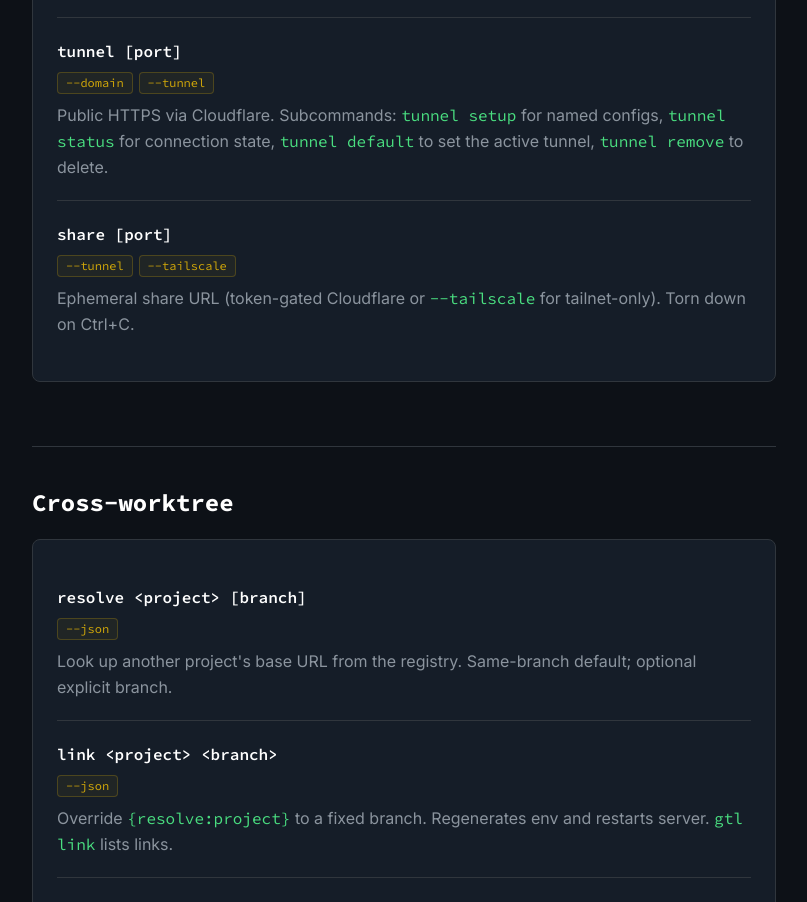
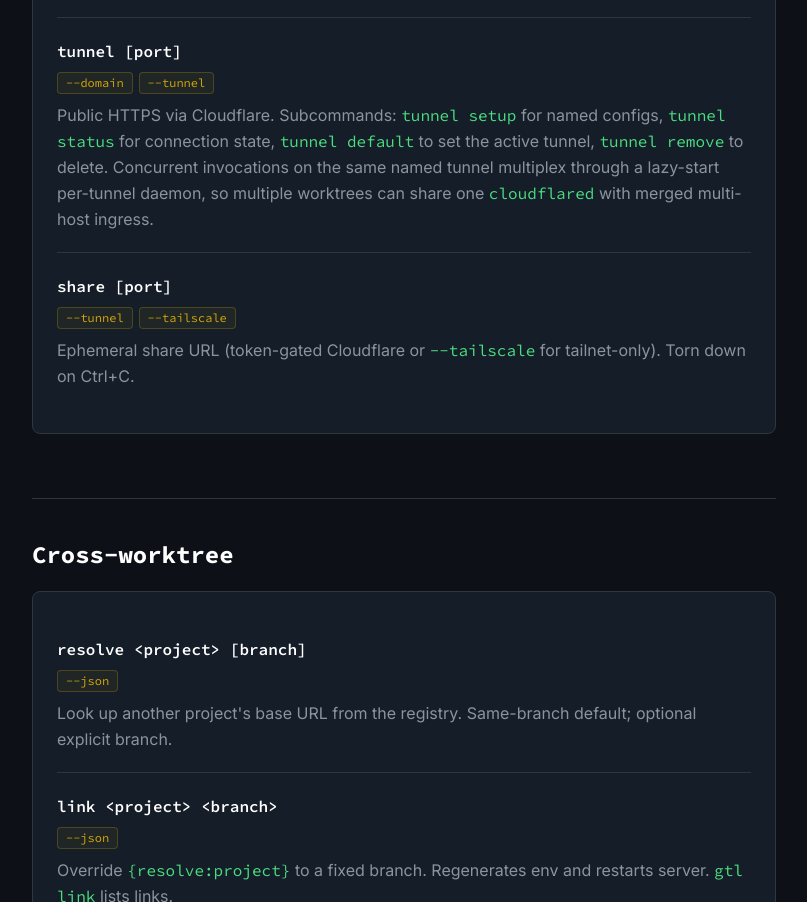
Before and after one commit to git-treeline/website, an Astro site: page /docs/cli in a window 1280 px wide. Shown: the part 5482-6384 px from the top of the page, without its empty margins (352-1159 px from the left). Built offline with nearby package versions, Linux system fonts and the light colour scheme; Astro itself is replaced by a stand-in of ours.

Commit message:
Update docs for v0.41.0 release
Cover v0.41.0's tunnel daemon: concurrent gtl tunnel invocations on
the same named tunnel now multiplex through one cloudflared via a
per-tunnel lazy-start daemon. Networking guide gains the daemon
mechanics (socket under ~/.cloudflared/, merged multi-host ingress,
~5s idle exit, propagated errors on unexpected cloudflared exits).
CLI tunnel entry and features/networking page note the multi-worktree
sharing. Homepage version badge bumped to v0.41.0.

```diff
--- a/src/pages/docs/cli/index.astro
+++ b/src/pages/docs/cli/index.astro
@@ -469,7 +469,9 @@ import DocsPagination from '../../../components/DocsPagination.astro';
             Public HTTPS via Cloudflare. Subcommands: <code class="text-accent-light">tunnel setup</code> for named
             configs, <code class="text-accent-light">tunnel status</code> for connection state, <code
               class="text-accent-light">tunnel default</code
-            > to set the active tunnel, <code class="text-accent-light">tunnel remove</code> to delete.
+            > to set the active tunnel, <code class="text-accent-light">tunnel remove</code> to delete. Concurrent
+            invocations on the same named tunnel multiplex through a lazy-start per-tunnel daemon, so multiple worktrees
+            can share one <code class="text-accent-light">cloudflared</code> with merged multi-host ingress.
           </p>
         </div>
 
--- a/src/pages/docs/networking/index.astro
+++ b/src/pages/docs/networking/index.astro
@@ -281,6 +281,9 @@ import DocsPagination from '../../../components/DocsPagination.astro';
     <p class="text-muted mb-4">
       <strong class="text-white">Named mode</strong> (your domain): after running <code class="text-accent-light">gtl tunnel setup</code>, every <code class="text-accent-light">gtl tunnel</code> maps to <code class="text-white">{'{routeKey}.yourdomain.dev'}</code> using the same route key convention as the local router. Stable, predictable, and branch-specific. Multiple Cloudflare domains are supported.
     </p>
+    <p class="text-muted mb-4">
+      Running <code class="text-accent-light">gtl tunnel</code> from two worktrees at once on the same named tunnel is safe: the first invocation forks a lazy per-tunnel-name daemon under <code class="text-white">~/.cloudflared/</code> (socket mode 0600), subsequent invocations register their hostname+port with it, and the daemon owns the single <code class="text-accent-light">cloudflared</code> with a merged multi-host ingress. The daemon idle-exits about 5s after the last client disconnects; an unexpected <code class="text-accent-light">cloudflared</code> exit propagates a real error to every client instead of leaving you staring at a dead URL.
+    </p>
 
     <h3>gtl share</h3>
     <p class="text-muted mb-4">
--- a/src/pages/features/networking/index.astro
+++ b/src/pages/features/networking/index.astro
@@ -158,7 +158,7 @@ import BenefitCard from '../../../components/BenefitCard.astro';
             <h3 class="text-white font-mono text-lg sm:text-xl mb-2">gtl tunnel</h3>
             <p class="text-base uppercase tracking-wider text-muted mb-3">Public HTTPS on your domain</p>
             <p class="text-base text-muted mb-4">
-              Exposes the worktree at <code class="text-white">{"{route-key}.your-domain"}</code> via Cloudflare. Same route key as <code class="text-accent-light">gtl serve</code>. Multiple named tunnel configs are supported; set a default with <code class="text-accent-light">gtl tunnel default &lt;name&gt;</code> and pass <code class="text-accent-light">--tunnel &lt;name&gt;</code> to override.
+              Exposes the worktree at <code class="text-white">{"{route-key}.your-domain"}</code> via Cloudflare. Same route key as <code class="text-accent-light">gtl serve</code>. Multiple named tunnel configs are supported; set a default with <code class="text-accent-light">gtl tunnel default &lt;name&gt;</code> and pass <code class="text-accent-light">--tunnel &lt;name&gt;</code> to override. Run it from multiple worktrees at once on the same named tunnel and they multiplex through a single <code class="text-accent-light">cloudflared</code> with merged ingress.
             </p>
             <p class="text-base text-muted">
               <strong class="text-white">Best for:</strong> OAuth redirect URIs, webhooks, and any integration that needs a predictable public hostname.
--- a/src/pages/index.astro
+++ b/src/pages/index.astro
@@ -50,7 +50,7 @@ const jsonLd = JSON.stringify({
       </a>
     </div>
     <p class="hidden sm:block text-sm text-muted mt-4">
-      <span class="font-mono text-white/40 mr-2">v0.40.2</span>
+      <span class="font-mono text-white/40 mr-2">v0.41.0</span>
       Single command setup: <code class="text-accent-light">gtl install</code> handles config, hooks, ports, and optional HTTPS routing.
       <a href="/docs/getting-started/" class="text-accent-light hover:text-accent underline underline-offset-2">Get started&nbsp;&rarr;</a>
     </p>
```
